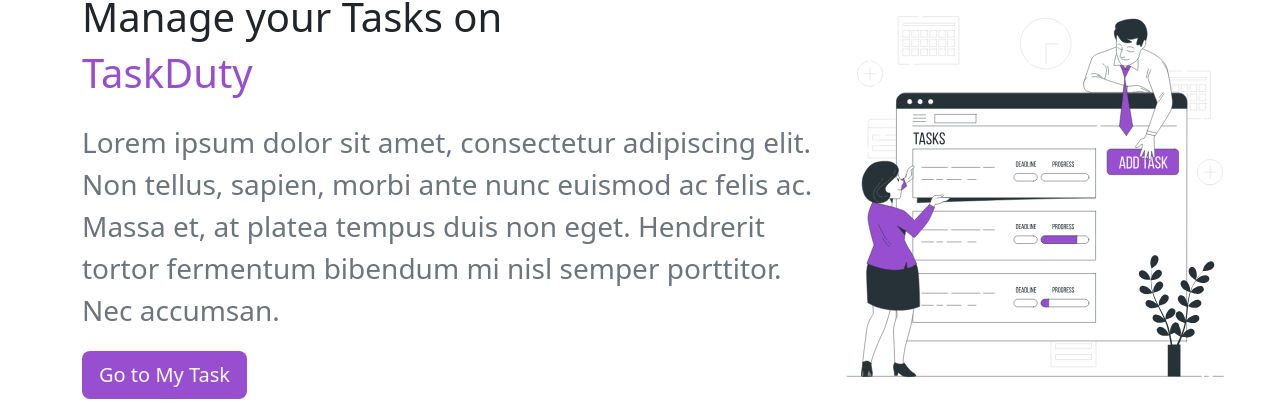
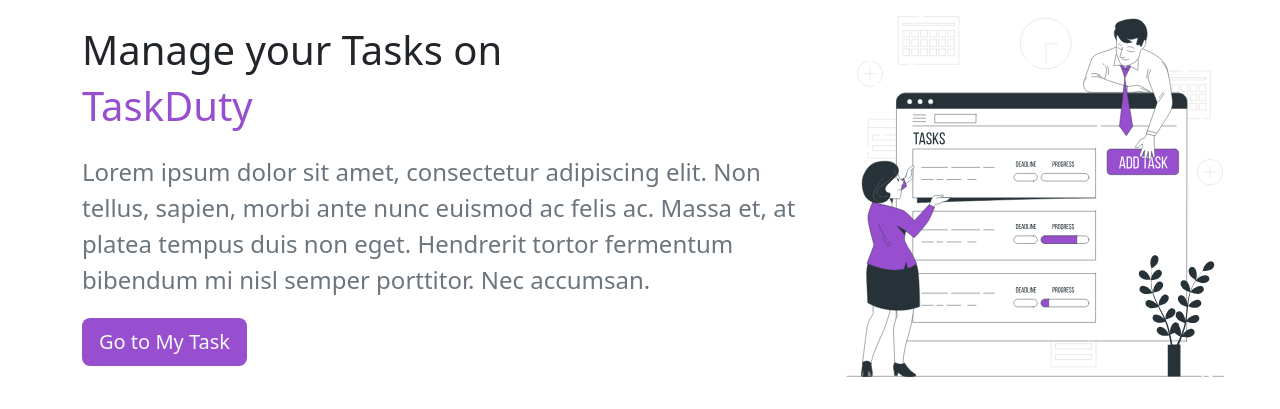
Before and after one commit to Lemmon242/New-Project, a React (Vite) app: page / in a window 1280 px wide. Shown: the part 444-853 px from the top of the page. Built offline with nearby package versions, Linux system fonts and the light colour scheme.

Commit message:
first commit

```diff
--- a/src/App.jsx
+++ b/src/App.jsx
@@ -4,6 +4,7 @@
 import Home from './pages/Home'
 import AllTask from './pages/AllTask'
 import NewTask from './pages/NewTask'
+import EditTask from './pages/EditTask'
 
 function App() {
 
@@ -16,6 +17,7 @@
        <Route index element={<Home/>} />
        <Route path='/AllTask' element={<AllTask/>}/>
        <Route path='/NewTask' element={<NewTask/>}/>
+       <Route path='/EditTask' element={<EditTask/>}/>
       </Routes>
       </BrowserRouter>
     </>
--- a/src/component/Hero.jsx
+++ b/src/component/Hero.jsx
@@ -1,6 +1,7 @@
 import React from "react";
 import Group from "../assets/Component 1.svg";
 import "../styles/Hero.css";
+import { Link } from "react-router-dom";
 
 const Hero = () => {
   return (
@@ -10,7 +11,7 @@
           <h1>Manage your Tasks on</h1>
           <h1 style={{ color: "#974FD0" }}>TaskDuty</h1>
           <div>
-            <p className="text-secondary fs-3 w-100 mt-4">
+            <p className="text-secondary fs-4 w-100 mt-4">
               Lorem ipsum dolor sit amet, consectetur adipiscing elit. Non
               tellus, sapien, morbi ante nunc euismod ac felis ac. Massa et, at
               platea tempus duis non eget. Hendrerit tortor fermentum bibendum
@@ -18,12 +19,14 @@
             </p>
           </div>
           <div className="style">
-            <button
+          <Link to='/AllTask' className='text-decoration-none text-dark'>
+          <button
               style={{ backgroundColor: "#974FD0" }}
               className="btn btn text-light btn-lg"
             >
               Go to My Task
             </button>
+          </Link>
           </div>
         </div>
         <div className="style col-lg-4">
```
Also changed, not shown: vercel.json (added).
